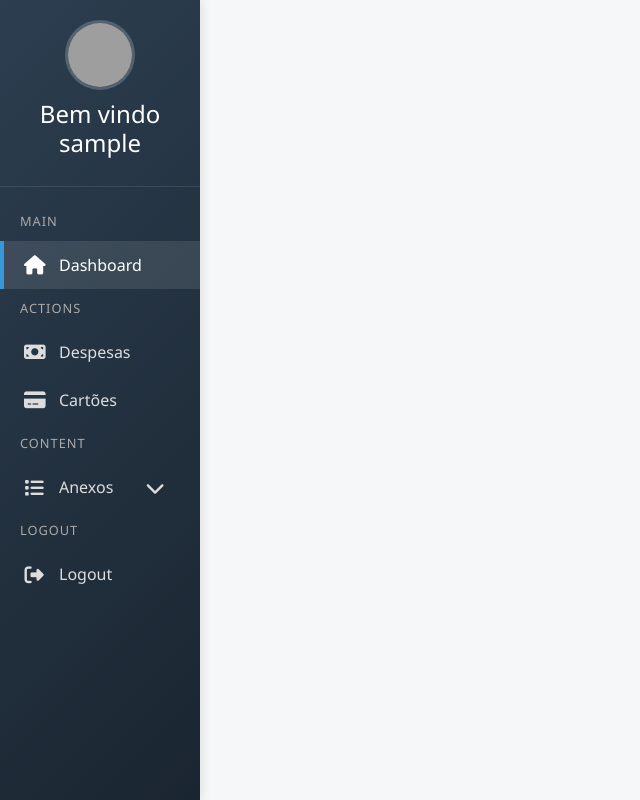
After one commit to felipeCisotti/finance, a PHP site: template views/relatorios.php in a window 1280 px wide. The commit adds this page. Shown: the whole page, without its empty margins (0-640 px from the left). Run offline with PHP 8.4, Linux system fonts and the light colour scheme; the template is opened without the code that fills it, so the values that code supplies are empty; a user stored in the database is signed in; grey boxes are pictures that could not be loaded.

Commit message:
second commit

```diff
--- /dev/null
+++ b/views/relatorios.php
@@ -0,0 +1,64 @@
+<!DOCTYPE html>
+<html lang="en">
+
+<head>
+    <meta charset="UTF-8">
+    <meta name="viewport" content="width=device-width, initial-scale=1.0">
+    <title>Dashboard de finanças</title>
+    <link rel="stylesheet" href="https://cdnjs.cloudflare.com/ajax/libs/font-awesome/6.4.0/css/all.min.css">
+    <link href="https://cdn.jsdelivr.net/npm/bootstrap@5.3.8/dist/css/bootstrap.min.css" rel="stylesheet"
+        integrity="sha384-sRIl4kxILFvY47J16cr9ZwB07vP4J8+LH7qKQnuqkuIAvNWLzeN8tE5YBujZqJLB" crossorigin="anonymous">
+    <link rel="stylesheet" href="../css/dashboard.css">
+</head>
+
+
+<body>
+    <button class="menu-toggle" id="menuToggle">
+        <i class="fas fa-bars"></i>
+    </button>
+
+    <aside class="sidebar" id="sidebar">
+        <div class="sidebar-header">
+            <img src="https://ui-avatars.com/api/?name=<?php echo $_SESSION["usuario"] ?>&background=3498db&color=fff"
+                alt="Logo">
+            <h2>Bem vindo <?php echo $_SESSION["usuario"] ?> </h2>
+        </div>
+
+        <nav class="sidebar-menu">
+            <div class="menu-label">Main</div>
+            <a href="#" class="menu-item active">
+                <i class="fas fa-home"></i>
+                <span>Dashboard</span>
+            </a>
+
+            <div class="menu-label">Actions</div>
+            <a href="relatorios.php" class="menu-item">
+                <i class="fa-solid fa-money-bill"></i>
+                <span>Despesas</span>
+            </a>
+            <a href="useradd.php" class="menu-item">
+                <i class="fa-solid fa-credit-card"></i>
+                <span>Cartões</span>
+            </a>
+
+            <div class="menu-label">Content</div>
+            <a href="#" class="menu-item" id="contentMenu">
+                <i class="fas fa-list"></i>
+                <span>Anexos</span>
+                <i class="fas fa-chevron-down"></i>
+            </a>
+            <div class="submenu" id="contentSubmenu">
+                <a href="allprodu.php" class="menu-item">
+                    <i class="fa-solid fa-paperclip"></i>
+                    <span>Excel</span>
+                </a>
+            </div>
+
+
+            <div class="menu-label">Logout</div>
+            <a href="logout.php" class="menu-item">
+                <i class="fas fa-sign-out-alt"></i>
+                <span>Logout</span>
+            </a>
+        </nav>
+    </aside>
```
Also changed, not shown: back/db.sql (+24 -7 lines), back/excluir_transacoes.php (added, +52 -0 lines), views/dashboard.php (+58 -17 lines), back/config.php (added), back/functions.php (added).
